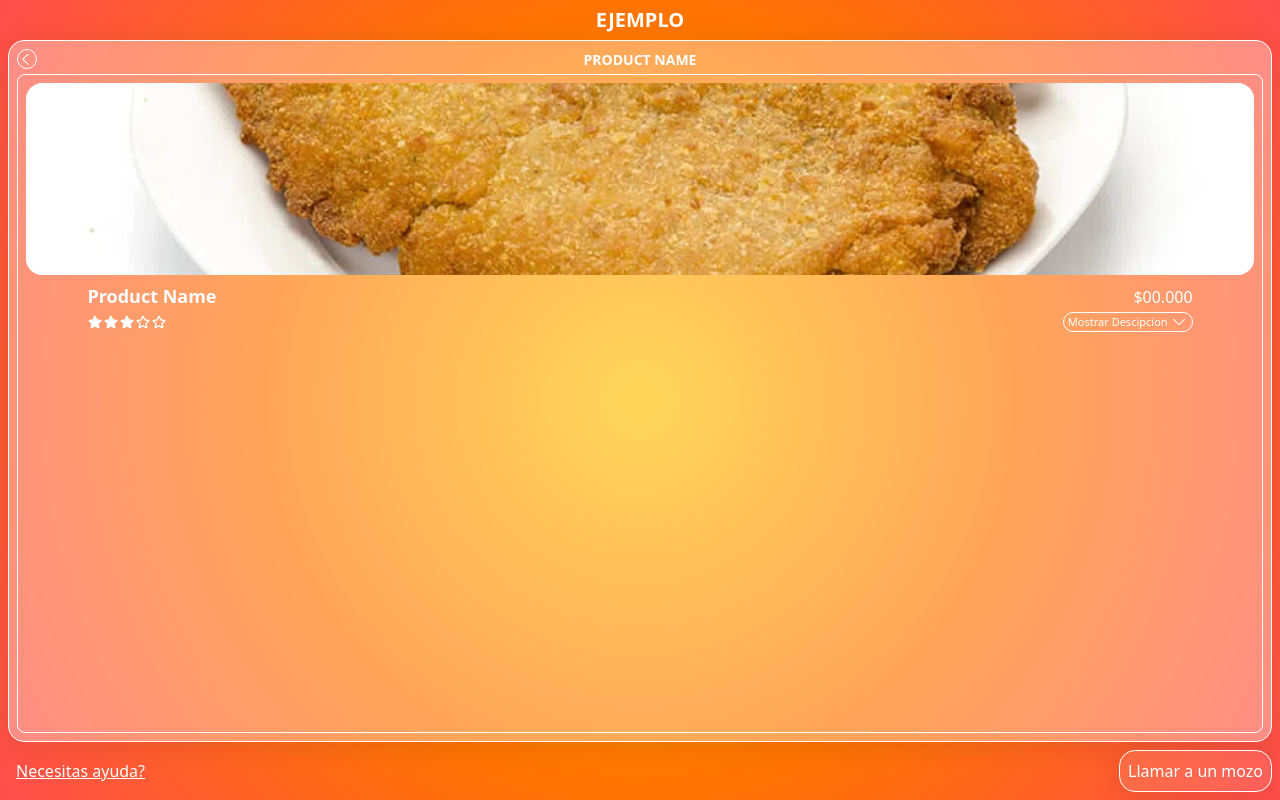
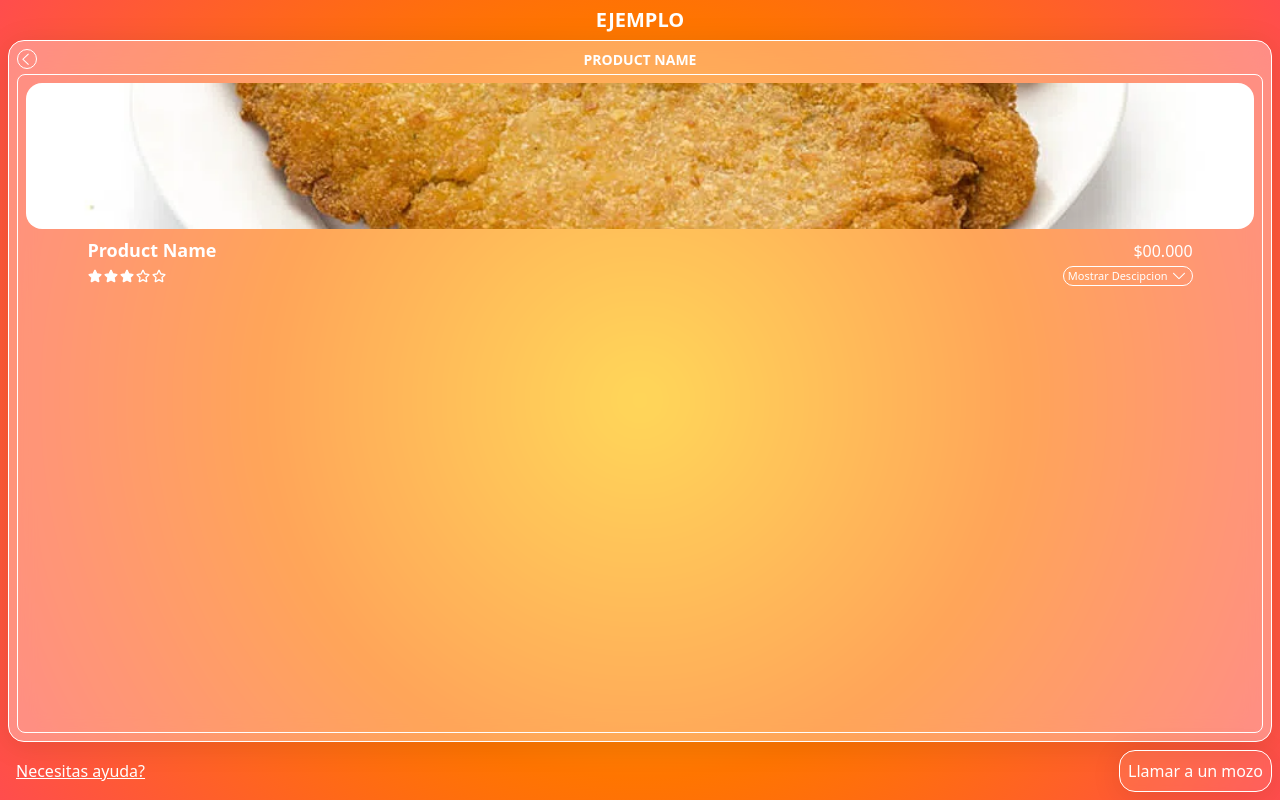
Before and after one commit to 3-TIC-ORT/proyecto-3-pedilo, a Next.js app: page /menu/product in a window 1280 px wide. Built offline with nearby package versions, Linux system fonts and the light colour scheme.

Commit message:
product v0.101
una boludes q m olvide

```diff
--- a/app/menu/product/product.css
+++ b/app/menu/product/product.css
@@ -15,6 +15,7 @@
     border: 1px solid rgba(255, 255, 255, 1);
     gap: 8px;
     align-items: center;
+    overflow: scroll;
 }
 
 .back-btn {
@@ -50,6 +51,7 @@
 .productImg {
     width: 100%;
     height: 30%;
+    min-height: 100px;
     border-radius: 16px;
     object-fit: cover;
 }
```
